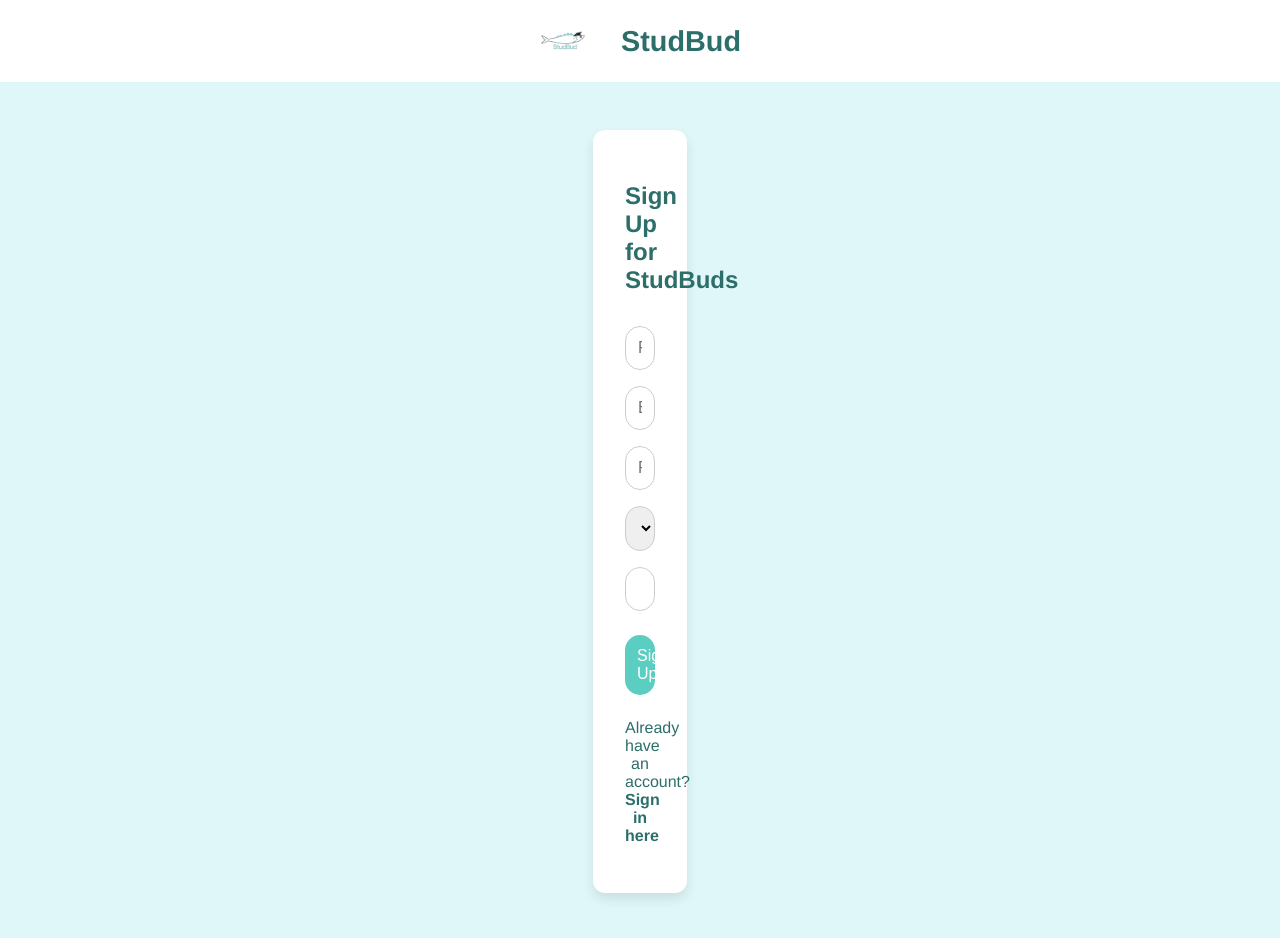
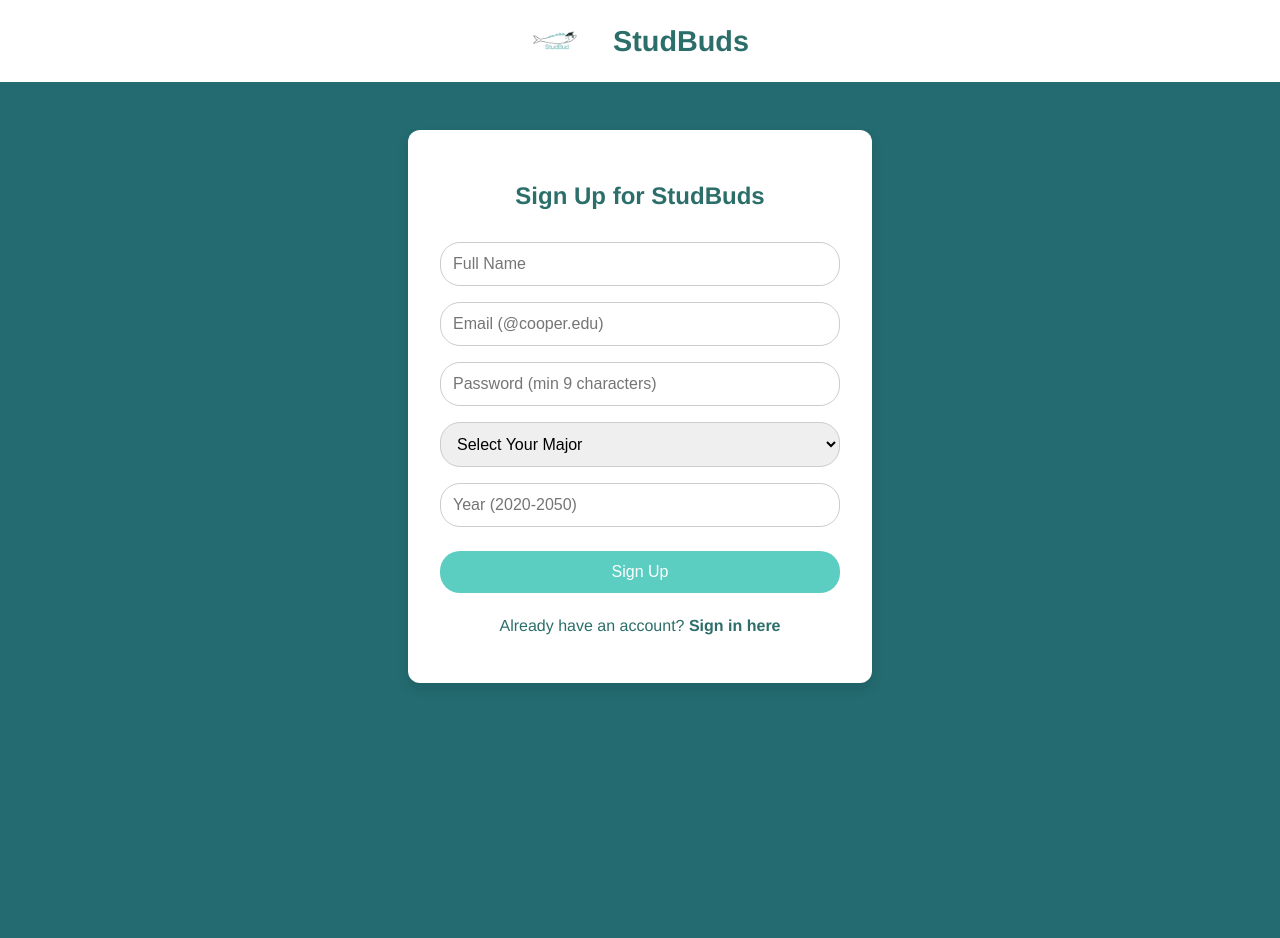
Before and after one commit to khanlamiah019/StudBuds, a React (Create React App) app in the folder frontend/: page /signup in a window 1280 px wide. Shown: the top 938 px of the page. After the commit the page ends 800 px from the top, so only its background shows below. Built offline with nearby package versions, Linux system fonts and the light colour scheme.

Commit message:
changed some colors for demo

```diff
--- a/frontend/src/App.css
+++ b/frontend/src/App.css
@@ -4,7 +4,7 @@
 :root {
   --primary-color: #5ccdc1;       /* Teal/seafoam */
   --secondary-color: #2c6e6a;     /* Dark accent */
-  --background-color: #e0f7fa;    /* Light background */
+  --background-color: #236b70;    /* Light background */
   --card-background: #ffffff;     /* White for cards/containers */
   --shadow-color: rgba(0, 0, 0, 0.1);
 }
--- a/frontend/src/App.js
+++ b/frontend/src/App.js
@@ -28,7 +28,7 @@ function App() {
       {/* Header */}
       <div className="header">
         <img src="/logo.png" alt="StudBud Logo" />
-        <h1>StudBud</h1>
+        <h1>StudBuds</h1>
       </div>
 
       {userId && (
--- a/frontend/src/components/MatchList.js
+++ b/frontend/src/components/MatchList.js
@@ -87,7 +87,6 @@ const getEngineerEmoji = (user) => {
 
   // Styling for overall page and container.
   const pageStyle = {
-    background: 'linear-gradient(135deg, #e0f7fa, #ffffff)',
     minHeight: '100vh',
     paddingTop: '2rem',
     textAlign: 'center'
@@ -96,7 +95,7 @@ const getEngineerEmoji = (user) => {
   const headerStyle = {
     textAlign: 'center',
     marginBottom: '1rem',
-    color: '#2c6e6a'
+    color: '#ffffff'
   };
 
   const cardContainerStyle = {
--- a/frontend/src/components/Signup.js
+++ b/frontend/src/components/Signup.js
@@ -90,7 +90,7 @@ function Signup() {
 
   const styles = {
     container: {
-      maxWidth: '30px',
+      maxWidth: '400px',
       margin: '3rem auto',
       padding: '2rem',
       borderRadius: '12px',
```
